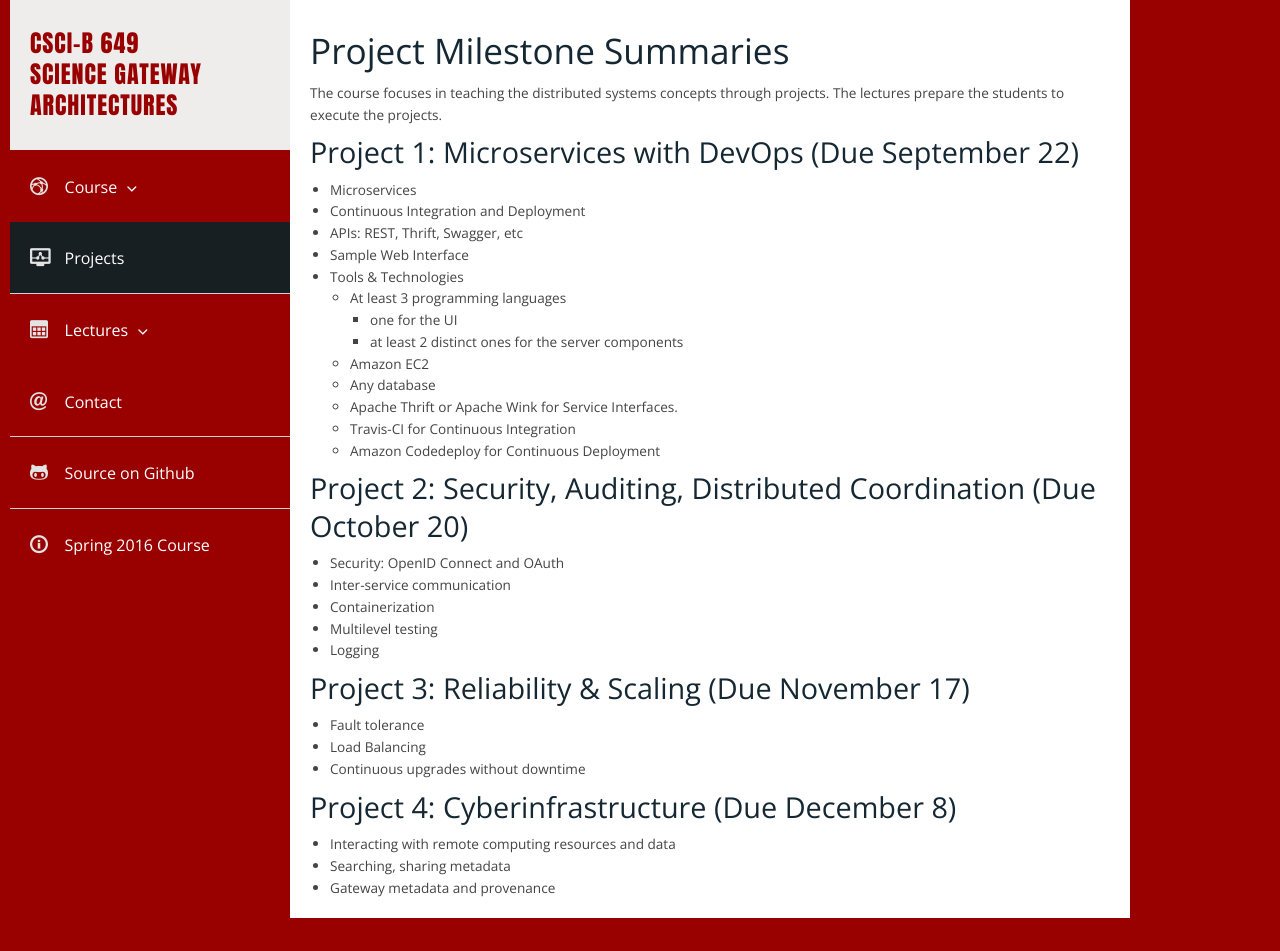
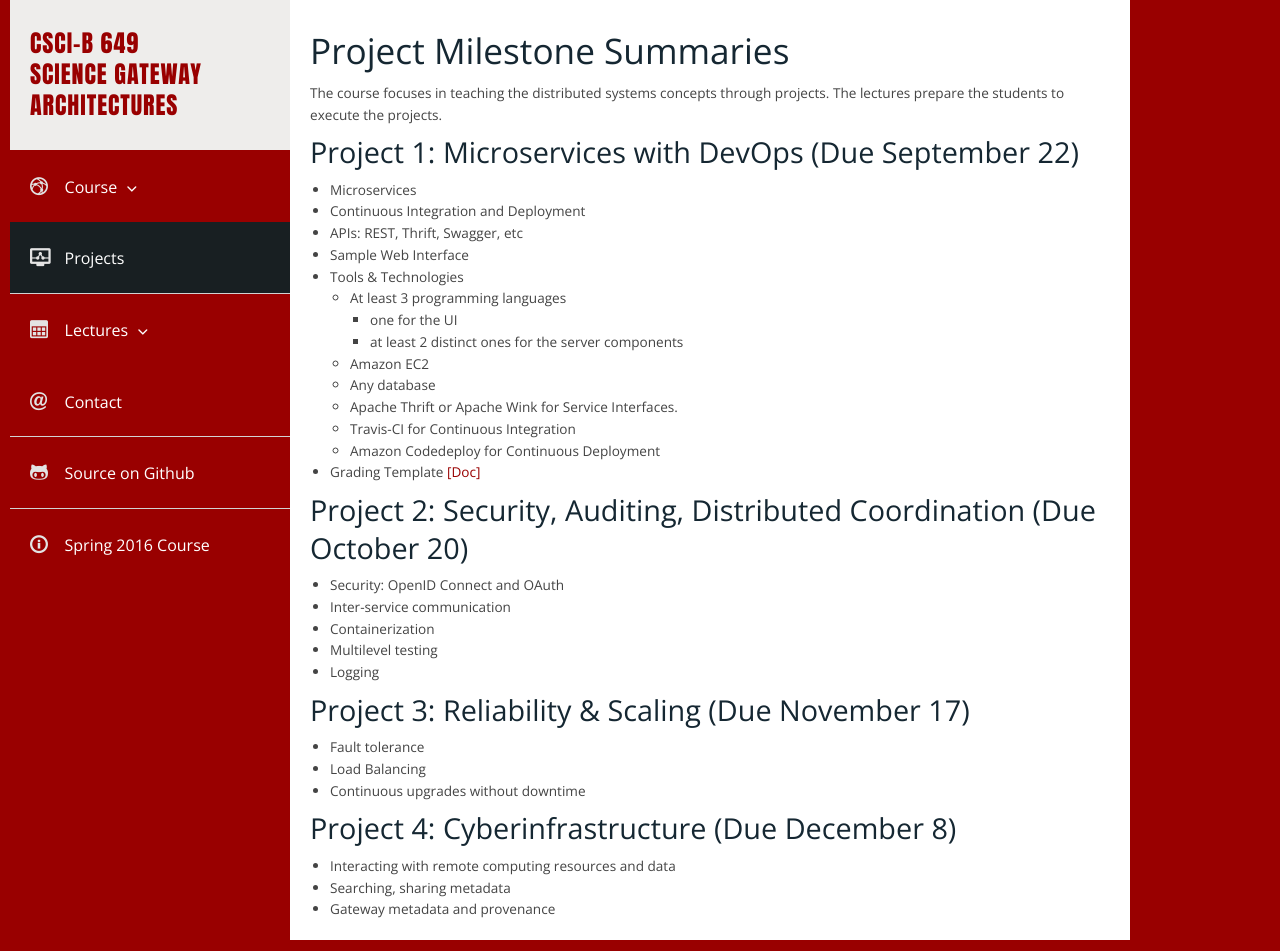
Before and after one commit to airavata-courses/airavata-courses.github.io, a Jekyll site: the page built from projects.md, in a window 1280 px wide. Built offline with Jekyll 4.4.1, drawn with Linux system fonts in a browser that asks for light colours; before the commit the page ends 929 px from its top, so only the background shows below that.

Commit message:
Adding Grading Template

```diff
--- a/projects.md
+++ b/projects.md
@@ -20,6 +20,7 @@ The course focuses in teaching the distributed systems concepts through projects
     * Apache Thrift or Apache Wink for Service Interfaces.
     * Travis-CI for Continuous Integration
     * Amazon Codedeploy for Continuous Deployment
+* Grading Template [[Doc]]({{ site.url }}CS649Project1SubmissionTemplate.docx)
 
 ###  Project 2: Security, Auditing, Distributed Coordination (Due October 20)
 * Security: OpenID Connect and OAuth
```
Also changed, not shown: 1 other file.
